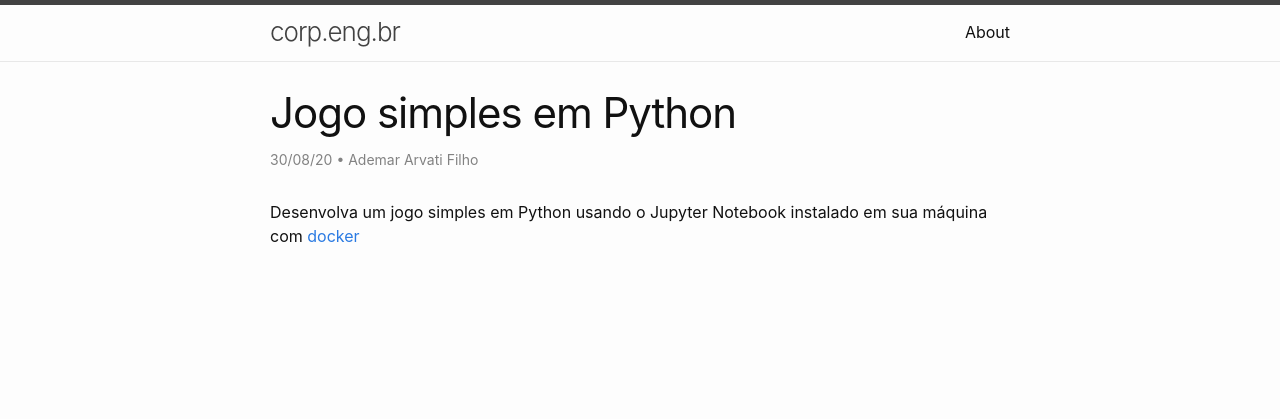
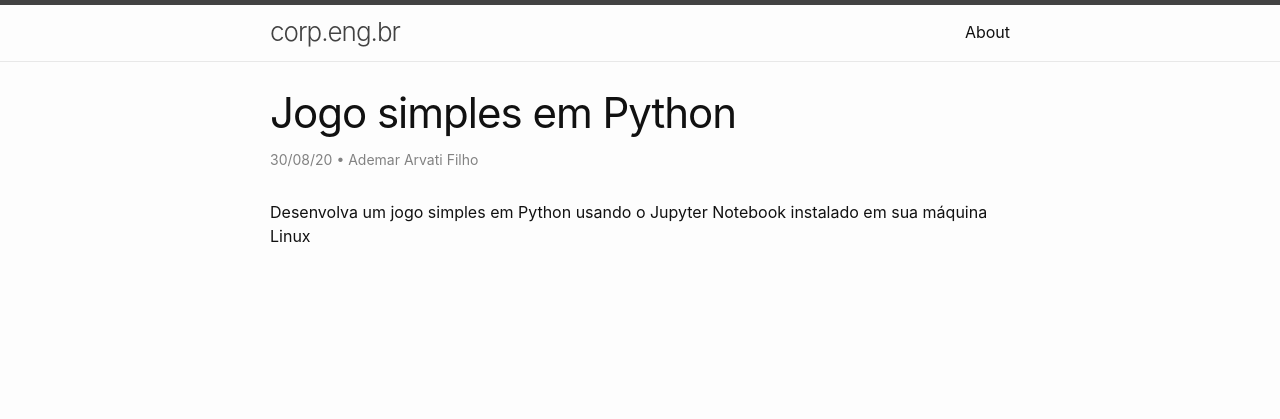
Before and after one commit to arvati/arvati.github.io, a Jekyll site: the page built from _posts/2020-08-30-python-games.md, in a window 1280 px wide. Shown: the top 419 px of the page. Built offline with Jekyll 4.4.1, drawn with Linux system fonts in a browser that asks for light colours; comment, search, counter and statistics services are not loaded.

Commit message:
Update 2020-08-30-python-games.md

```diff
--- a/_posts/2020-08-30-python-games.md
+++ b/_posts/2020-08-30-python-games.md
@@ -16,4 +16,4 @@ references:
   - https://opensource.com/article/20/5/python-games
 
 ---
-Desenvolva um jogo simples em Python usando o Jupyter Notebook instalado em sua máquina com [docker](https://hub.docker.com/r/jupyter/minimal-notebook)
+Desenvolva um jogo simples em Python usando o Jupyter Notebook instalado em sua máquina Linux
```
